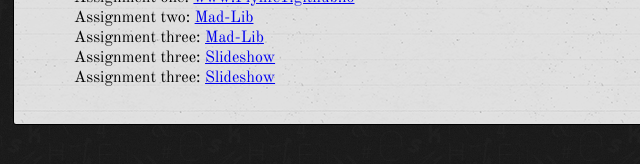
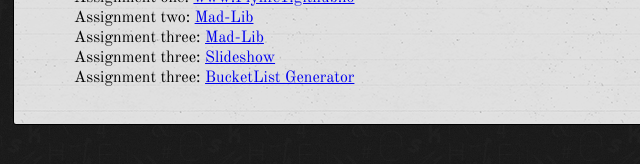
Before and after one commit to Flylife1/Flylife1.github.io, a plain HTML site: page index.html in a window 1280 px wide. Shown: the part 502-666 px from the top of the page, 306-946 px from the left. Drawn offline with nearby package versions, Linux system fonts and the light colour scheme.

Commit message:
changed name

```diff
--- a/index.html
+++ b/index.html
@@ -34,7 +34,7 @@
 
         <li>Assignment three: <a href="slideshow.html">Slideshow</a></li>
 
-        <li>Assignment three: <a href="bucketlist.html">Slideshow</a></li>
+        <li>Assignment three: <a href="bucketlist.html">BucketList Generator</a></li>
 
 
     </ul>
```
